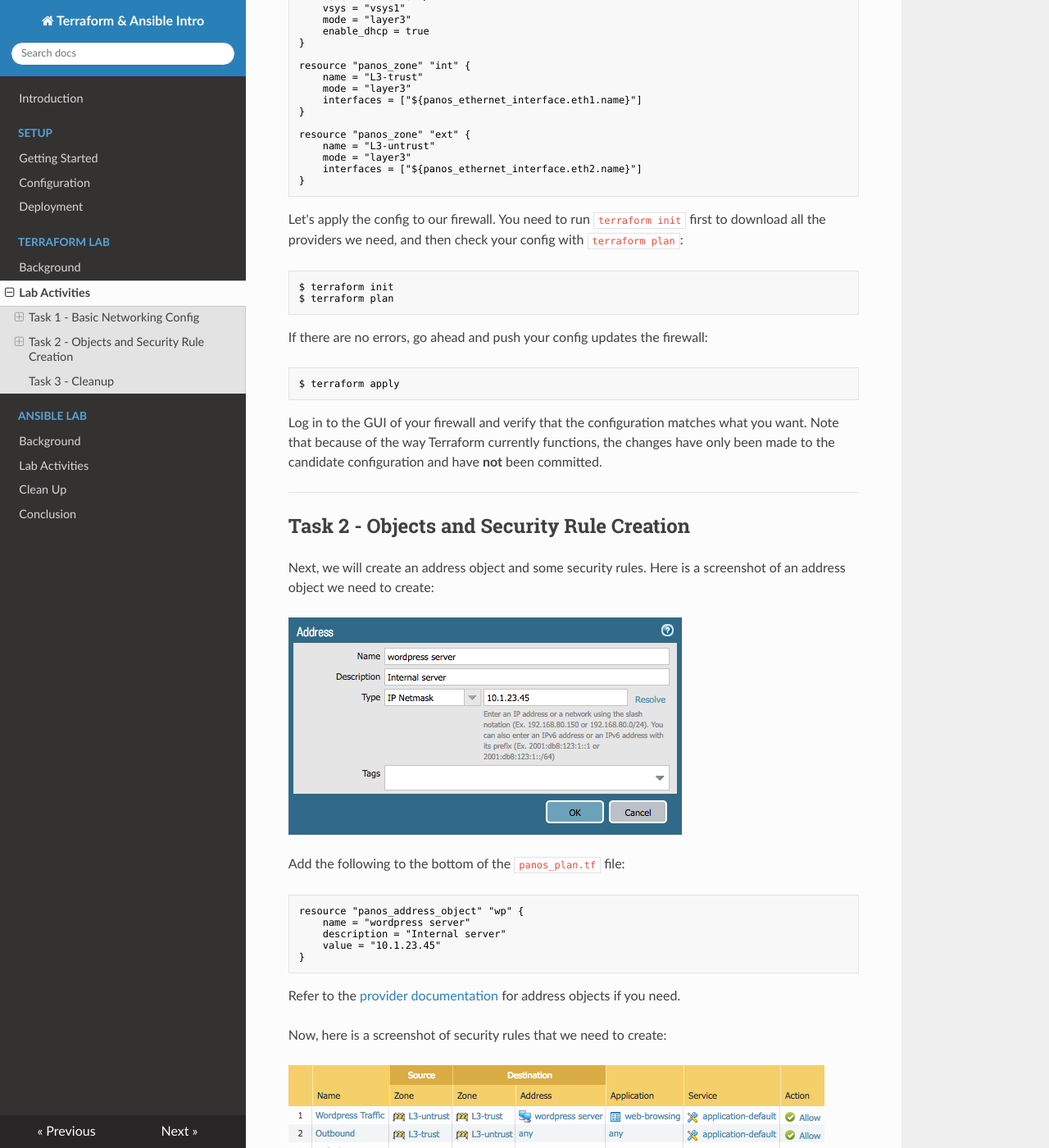
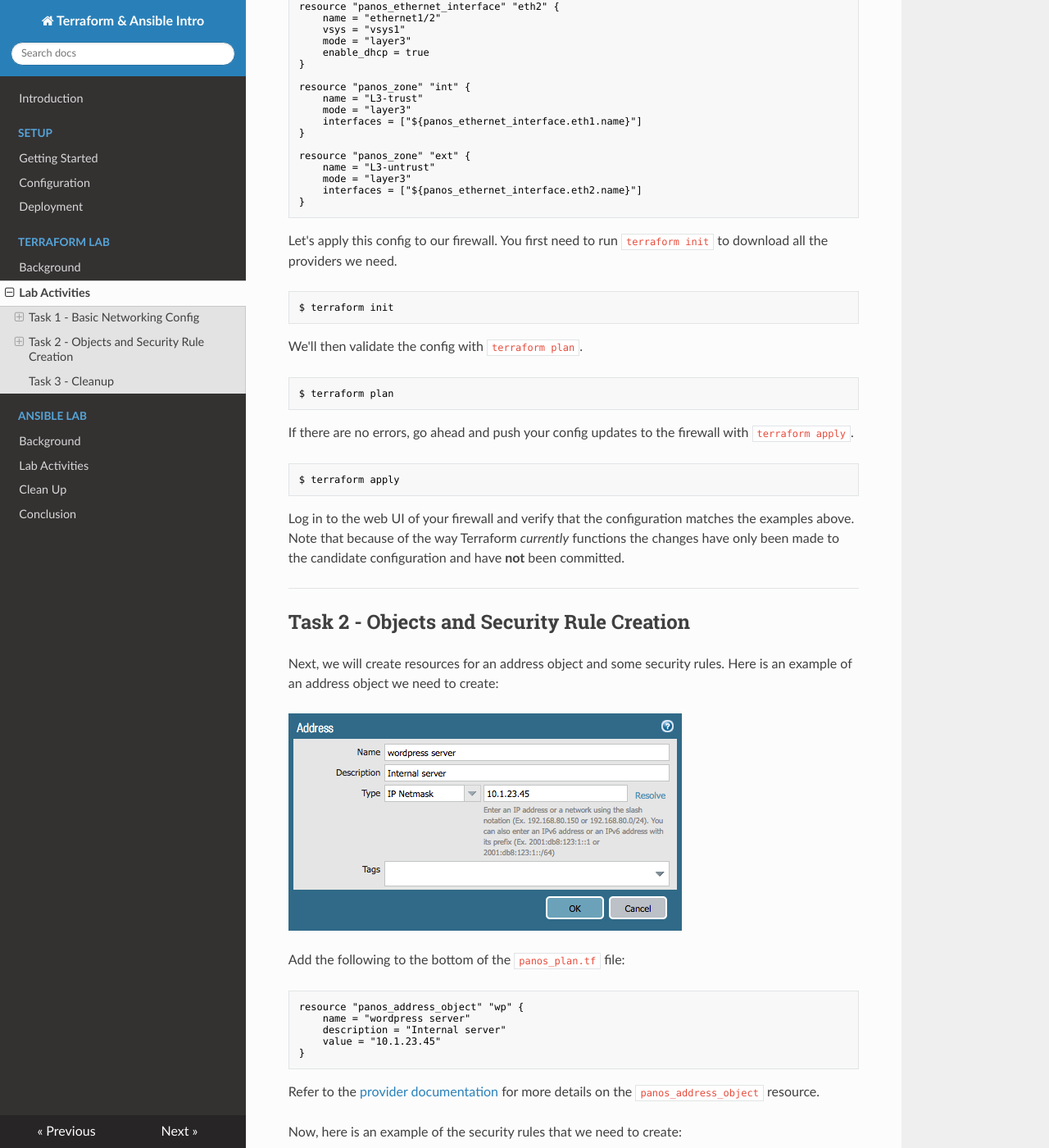
Before and after one commit to PaloAltoNetworks/terraform-ansible-intro, an MkDocs documentation site: the page built from docs/terraform-lab.md, in a window 1280 px wide and 1400 px high, scrolled down 4142 px. Shown: the whole window at 82% size. Built offline with MkDocs 1.6.1, drawn with Linux system fonts in a browser that asks for light colours; nearby versions of some CDN libraries; old or Windows-style settings are respelled for this version of MkDocs; some of the changed text lies outside the part shown.

Commit message:
Final documentation tweaks

````diff
--- a/docs/terraform-lab.md
+++ b/docs/terraform-lab.md
@@ -38,7 +38,7 @@
 
 Using your text editor create the file `panos_plan.tf`.  We will place our Terraform plan in this file.
 
-Start by defining the provider config, which will use the `panos` provider. Note that the hostname, username, and password fields refer to the variables we defined in the `panos_variables.tf` file.
+Start by defining the provider config, which will use the `panos` provider. Note that the `hostname`, `username`, and `password` fields refer to the variables we defined in the `panos_variables.tf` file.
 
 ```hcl
 provider "panos" {
@@ -50,13 +50,13 @@
 
 ### Network Interfaces
 
-Next, create the interfaces.  Here are screenshots of the interfaces we need to create:
+Next, we will create the interfaces resources.  Here are examples of the interfaces we will be creating:
 
 ![ethernet1/1](img/eth1.png)
 
 ![ethernet1/2](img/eth2.png)
 
-Add the following configuration to `panos_plan.tf`.  Note that the **ethernet1/2** interface omits the option to create the default route via DHCP.
+Add the following resources to `panos_plan.tf`.  Note that the **ethernet1/2** interface omits the option to create the default route via DHCP.
 
 ```hcl
 resource "panos_ethernet_interface" "eth1" {
@@ -75,17 +75,17 @@
 }
 ```
 
-Refer to the [provider documentation](https://www.terraform.io/docs/providers/panos/r/ethernet_interface.html) for ethernet interfaces for more info if you need.
+Refer to the [provider documentation](https://www.terraform.io/docs/providers/panos/r/ethernet_interface.html) for more details on the `panos_ethernet_interface` resource.
 
 ### Zones
 
-Next, create zones for the interfaces we just added.  Here are screenshots of the zones we need to create:
+Next, we will create resources for security zones and reference the interfaces we just added.  Here are examples of the zones we need to create:
 
 ![L3-trust](img/l3-trust.png)
 
 ![L3-untrust](img/l3-untrust.png)
 
-Add the following configuration to `panos_plan.tf`.  The interfaces are referenced by name, so that Terraform automatically knows that the interfaces need to be created before the zones themselves.
+Add the following configuration to `panos_plan.tf`.  The interfaces are referenced by name so that Terraform automatically knows that the interfaces will need to be created *before* the zones themselves.
 
 ```hcl
 resource "panos_zone" "int" {
@@ -101,12 +101,11 @@
 }
 ```
 
-Refer to the [provider
-documentation](https://www.terraform.io/docs/providers/panos/r/zone.html) for zones if you need.
+Refer to the [provider documentation](https://www.terraform.io/docs/providers/panos/r/zone.html) for more details on the `panos_zone` resource.
 
 ### Apply the Terraform Plan
 
-Your final, full `panos_plan.tf` file should look something like this:
+The resulting `panos_plan.tf` file should look like this:
 
 ```hcl
 provider "panos" {
@@ -143,26 +142,31 @@
 }
 ```
 
-Let's apply the config to our firewall.  You need to run `terraform init` first to download all the providers we need, and then check your config with `terraform plan`:
+Let's apply this config to our firewall.  You first need to run `terraform init` to download all the providers we need.
 
 ```bash
 $ terraform init
+```
+
+We'll then validate the config with `terraform plan`.
+
+```bash
 $ terraform plan
 ```
 
-If there are no errors, go ahead and push your config updates the firewall:
+If there are no errors, go ahead and push your config updates to the firewall with `terraform apply`.
 
 ```bash
 $ terraform apply
 ```
 
-Log in to the GUI of your firewall and verify that the configuration matches what you want.  Note that because of the way Terraform currently functions, the changes have only been made to the candidate configuration and have **not** been committed.
+Log in to the web UI of your firewall and verify that the configuration matches the examples above.  Note that because of the way Terraform *currently* functions the changes have only been made to the candidate configuration and have **not** been committed.
 
 ---
 
 ## Task 2 - Objects and Security Rule Creation
 
-Next, we will create an address object and some security rules. Here is a screenshot of an address object we need to create:
+Next, we will create resources for an address object and some security rules. Here is an example of an address object we need to create:
 
 ![Wordpress Server](img/wordpress.png)
 
@@ -176,13 +180,13 @@
 }
 ```
 
-Refer to the [provider documentation](https://www.terraform.io/docs/providers/panos/r/address_object.html) for address objects if you need.
+Refer to the [provider documentation](https://www.terraform.io/docs/providers/panos/r/address_object.html) for more details on the `panos_address_object` resource.
 
-Now, here is a screenshot of security rules that we need to create:
+Now, here is an example of the security rules that we need to create:
 
 ![Security Policy](img/security-policy.png)
 
-Add the following to the bottom of your `panos_plan.tf` file.  Just like with the networking config, zones and objects are referenced by name, so that Terraform knows they need to be created before our security rules.
+Add the following to your `panos_plan.tf` file.  Just like with the networking config, zones and objects are referenced by name so that Terraform knows they need to be created before our security rules.
 
 ```hcl
 resource "panos_security_rule_group" "policy" {
@@ -230,30 +234,30 @@
 
 ### Apply the Terraform Plan
 
-Let's apply the config to our firewall.  We don't need to run `terraform init` again since the provider has already been initialized, so just check your config with `terraform plan`:
+Let's apply the config to our firewall.  We won't need to run `terraform init` again since the provider has already been initialized. So just check your config with `terraform plan`:
 
 ```bash
 $ terraform plan
 ```
 
-If there are no errors, go ahead and push your config updates the firewall:
+If there are no errors, go ahead and push your config updates to the firewall with `terraform apply`.
 
 ```bash
 $ terraform apply
 ```
 
-Switch browser tabs to the web UI of your firewall and verify that the configuration matches what you want.  Again, the changes have only been made to the candidate configuration and have **not** been committed.
+Switch browser tabs to the web UI of your firewall and verify that the configuration matches the examples above.  Again, the changes have only been made to the candidate configuration and have **not** been committed.
 
 ---
 
 ## Task 3 - Cleanup
 
-Terraform will clean up our config for us with the `terraform destroy` command. Run it to prepare for the Ansible portion of the lab:
+Terraform will clean up our firewall configs with the `terraform destroy` command. Run it to prepare for the Ansible portion of the lab:
 
 ```bash
 $ terraform destroy
 ```
 
-Confirm in the firewall UI that the security rules, objects, and network configs we've created have been removed.
+Confirm in the firewall UI that the security rules, objects, and network configs we created have been removed.
 
 You're now done with the Terraform portion of the lab.
````
Also changed, not shown: other parts of docs/terraform-lab.md (+1 -1 lines), docs/ansible-lab.md (+15 -14 lines), docs/deployment.md (+3 -7 lines), docs/index.md (+2 -1 lines).
